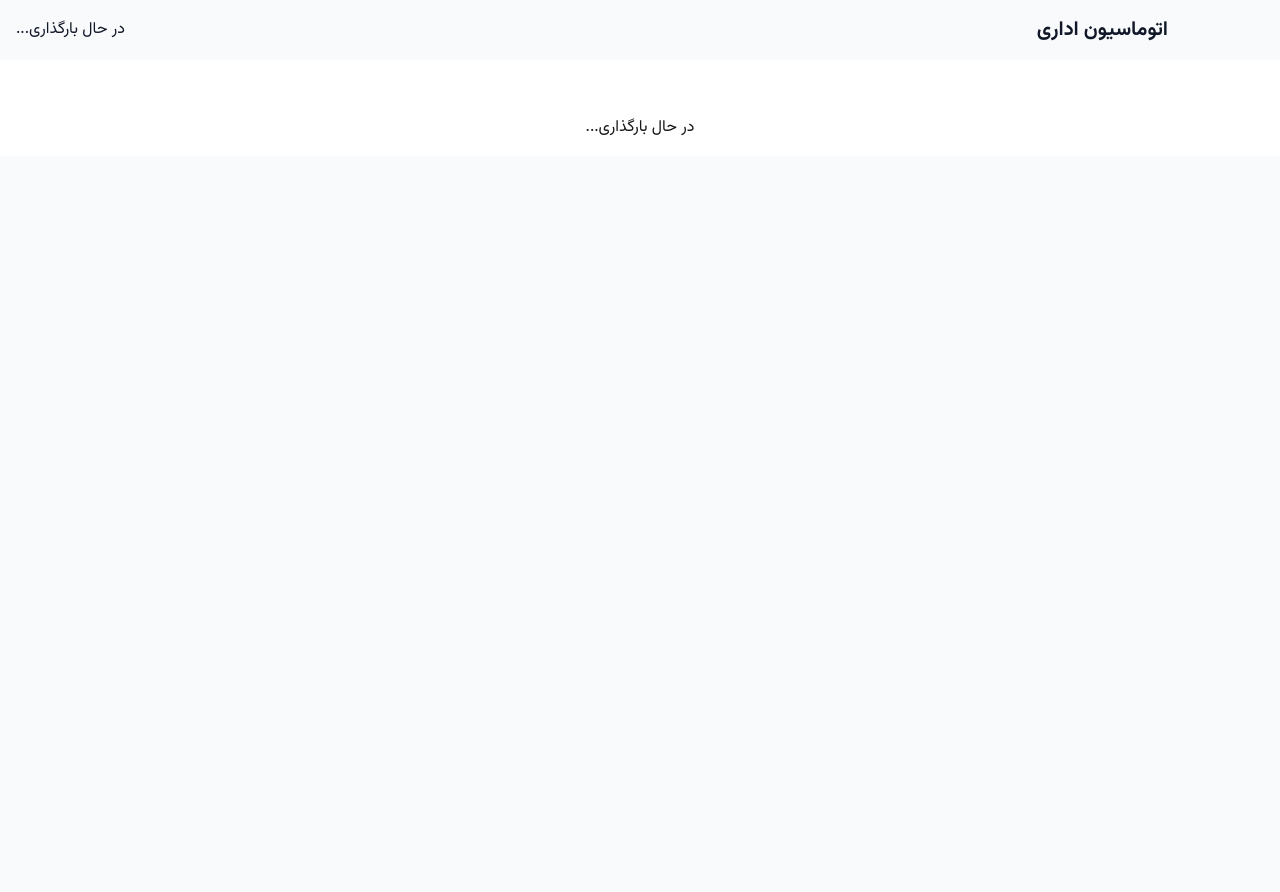
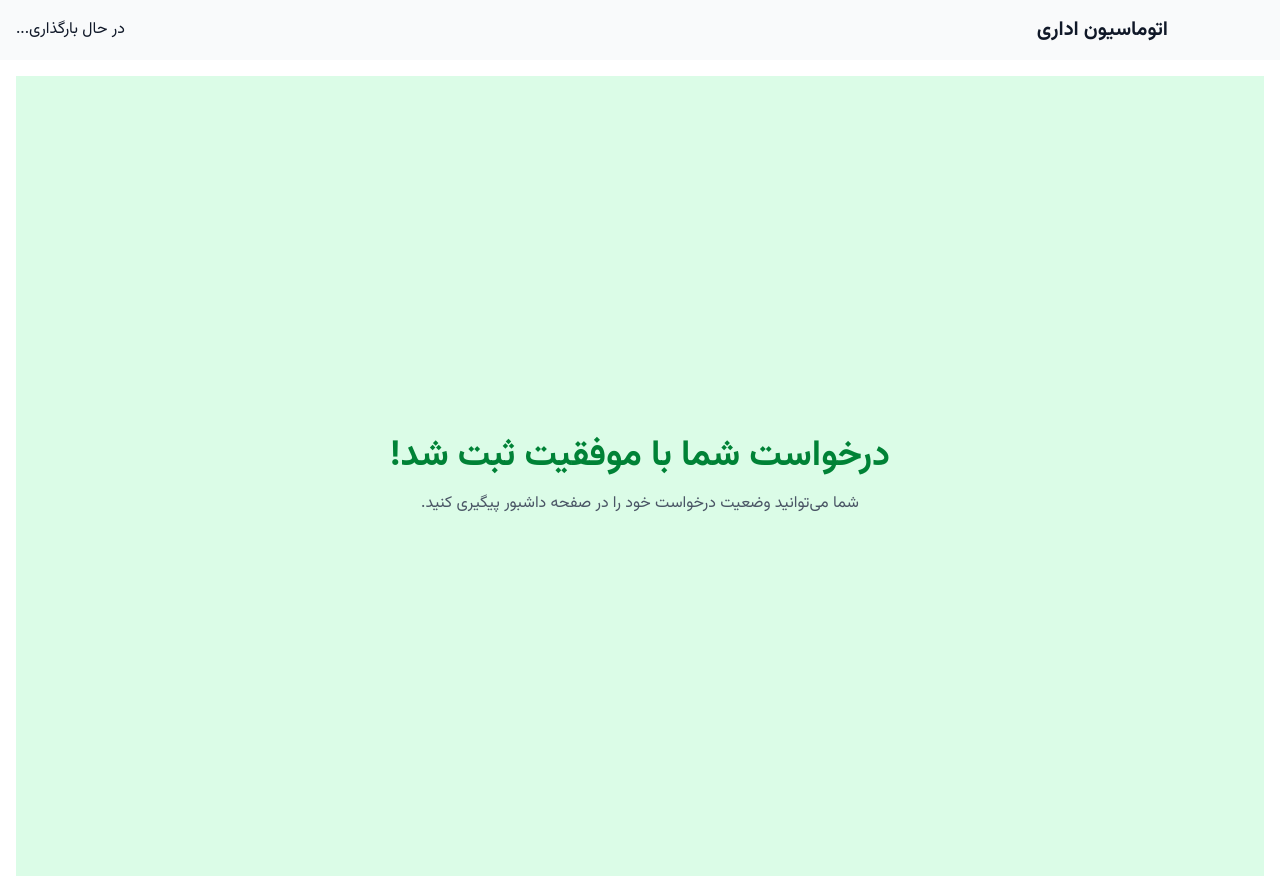
Before and after one commit to behmaneshrad/EnterpriseAutomationClient, a Next.js app in the folder enterprise-automation-ui/: page /request/success in a window 1280 px wide. Before the commit the page ends 800 px from the top, so only its background shows below. Built offline with nearby package versions, Linux system fonts and the light colour scheme; no server answers.

Commit message:
created RequestSuccessPage

```diff
--- /dev/null
+++ b/enterprise-automation-ui/src/app/request/success/page.tsx
@@ -0,0 +1,16 @@
+import React from "react";
+
+const RequestSuccessPage = () => {
+  return (
+    <div className="flex flex-col items-center justify-center min-h-screen bg-green-100 p-8">
+      <h1 className="text-4xl font-bold text-green-700 mb-4">
+        درخواست شما با موفقیت ثبت شد!
+      </h1>
+      <p className="text-gray-600">
+        شما می‌توانید وضعیت درخواست خود را در صفحه داشبور پیگیری کنید.
+      </p>
+    </div>
+  );
+};
+
+export default RequestSuccessPage;
```
